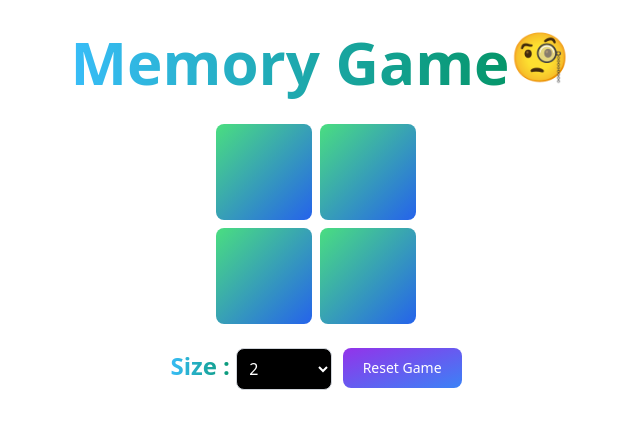
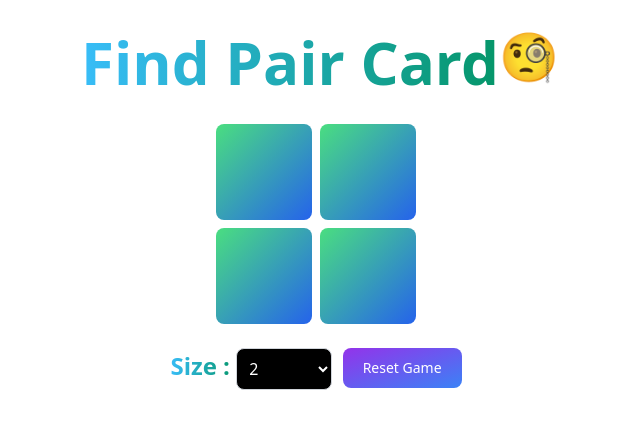
Before and after one commit to VengadeshRaj/card-matching-memory-game, a React (Create React App) app: page / in a window 1280 px wide. Shown: the top 428 px of the page, without its empty margins (320-960 px from the left). Built offline with nearby package versions, Linux system fonts and the light colour scheme.

Commit message:
Game name update

```diff
--- a/src/MemoryGame.tsx
+++ b/src/FindPairCard.tsx
@@ -3,7 +3,7 @@ import Card from "./components/Card";
 import CardContainer from "./components/CardContainer";
 import CardSubContainer from "./components/CardSubContainer";
 
-const MemoryGame = () => {
+const FindPairCard = () => {
   const SIZE = [2, 4, 6, 8, 10];
   const [selectedSize, setSelectedSize] = useState("2");
   const [cardValues, setCardValues] = useState<any>([]);
@@ -129,7 +129,7 @@ const MemoryGame = () => {
       <div className="flex">
         <h3 className="mb-4 text-3xl font-extrabold text-gray-900 dark:text-white md:text-5xl lg:text-6xl">
           <span className="text-transparent bg-clip-text bg-gradient-to-r to-emerald-600 from-sky-400">
-            Memory Game
+            Find Pair Card
           </span>
         </h3>
         <span className="lg:text-5xl">🧐</span>
@@ -185,4 +185,4 @@ const MemoryGame = () => {
   );
 };
 
-export default MemoryGame;
+export default FindPairCard;
--- a/src/index.tsx
+++ b/src/index.tsx
@@ -1,7 +1,7 @@
 import React from 'react';
 import ReactDOM from 'react-dom/client';
 import './index.css';
-import MemoryGame from './MemoryGame';
+import FindPairCard from './FindPairCard';
 import reportWebVitals from './reportWebVitals';
 
 const root = ReactDOM.createRoot(
@@ -9,7 +9,7 @@ const root = ReactDOM.createRoot(
 );
 root.render(
   <React.StrictMode>
-    <MemoryGame />
+    <FindPairCard />
   </React.StrictMode>
 );
 
```
Also changed, not shown: 1 other file (tests, documents, lock files or other folders).
